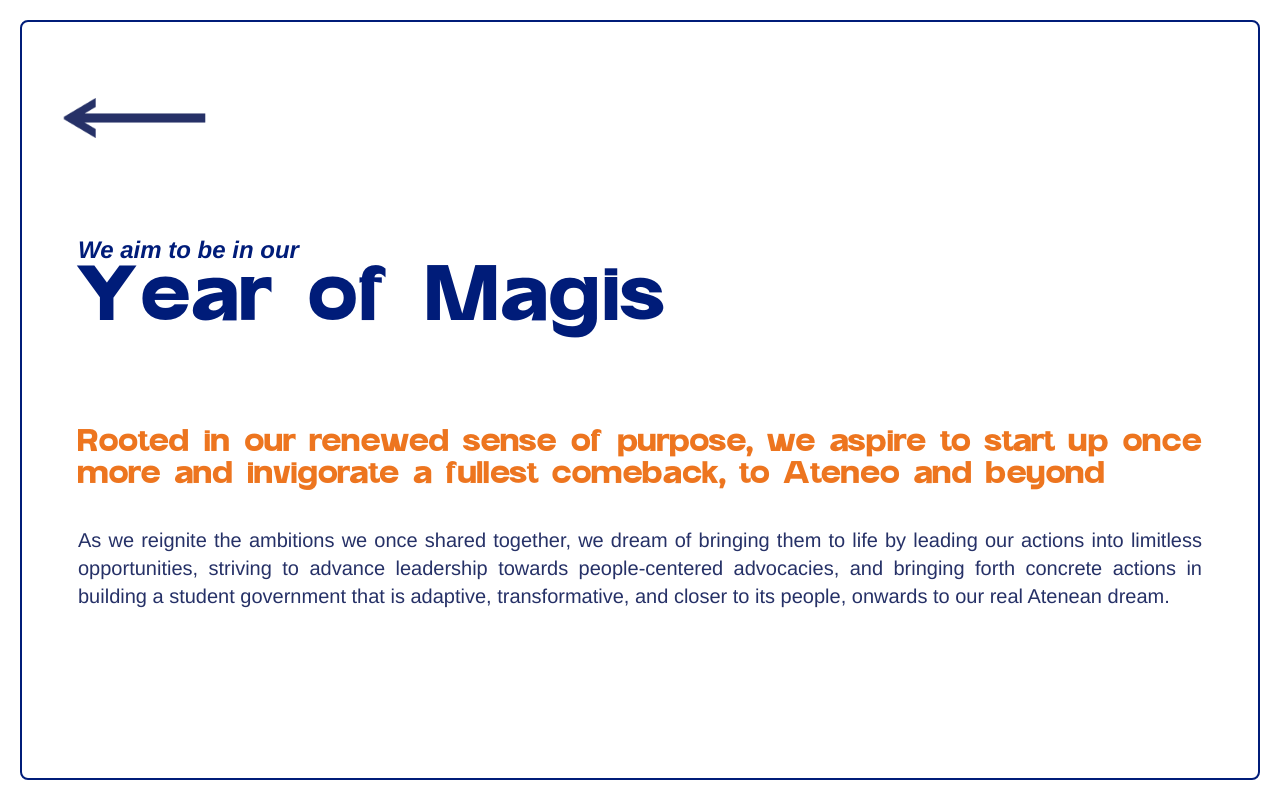
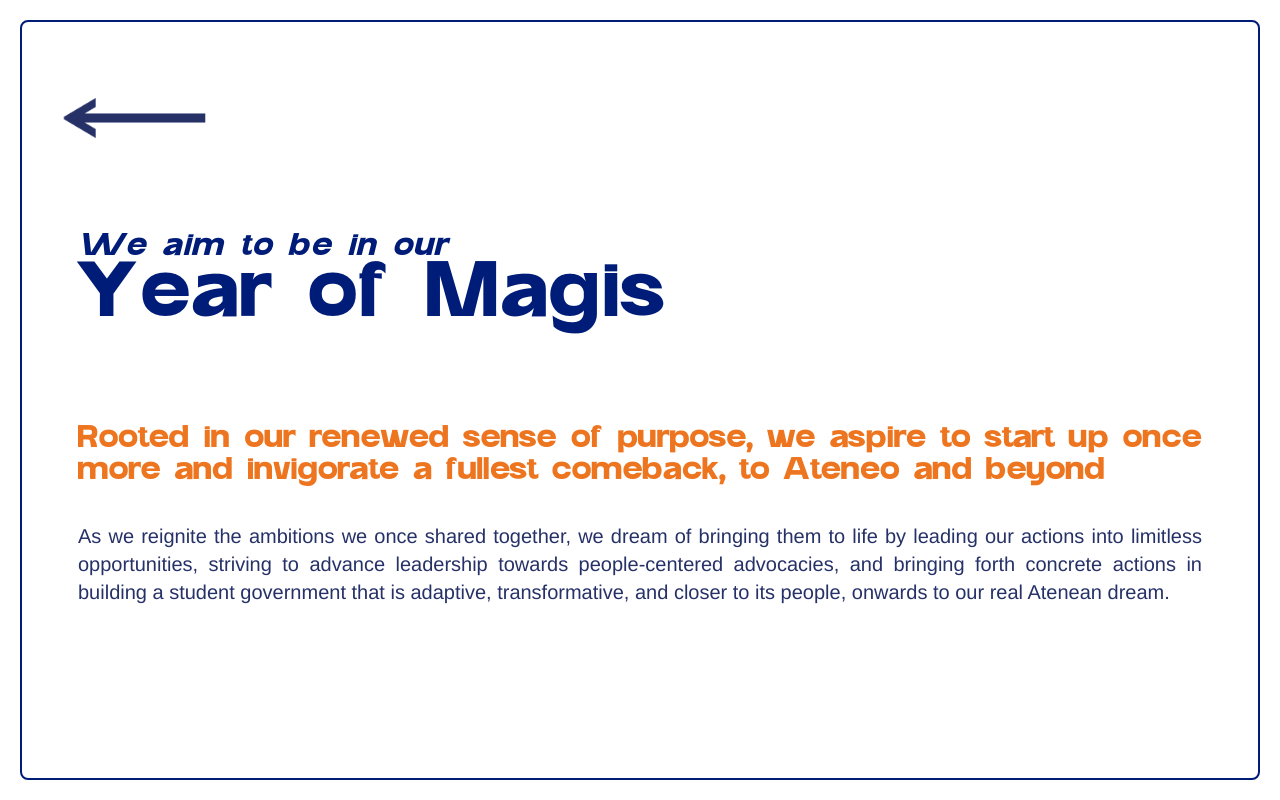
Before and after one commit to SAMAHAN-Systems-Development/samahan-at-the-get-go, a Next.js app: page /AboutFifthSection in a window 1280 px wide. Built offline with nearby package versions, Linux system fonts and the light colour scheme.

Commit message:
refactor: adjusted styles

```diff
--- a/src/components/ui/AboutPage/AboutFifthSection/AboutFifthSection.tsx
+++ b/src/components/ui/AboutPage/AboutFifthSection/AboutFifthSection.tsx
@@ -18,11 +18,11 @@ const AboutFifthSection = (props: TitleProps) => {
               fill
             />
           </div>
-          <div className="flex flex-col sm:mx-14 sm:mb-14 mx-6 mt-6 gap-3">
-            <h1 className="text-blue sm:text-2xl text-sm font-appleGaramound italic font-semibold">
-              We aim to be in our
-            </h1>
-            <h1 className="text-blue text-2xl lg:text-6xl md:text-5xl font-semibold tracking-wide font-artega">
+          <div className="flex flex-col sm:mx-14 sm:mb-14 mx-6 mt-6 gap-3 text-2xl lg:text-6xl md:text-5xl">
+            <h1 className=" flex flex-col gap-2 text-blue font-semibold tracking-wide font-artega">
+              <span className="text-blue sm:text-2xl text-sm font-appleGaramound italic font-semibold">
+                We aim to be in our
+              </span>{" "}
               {props.title}
             </h1>
           </div>
```
